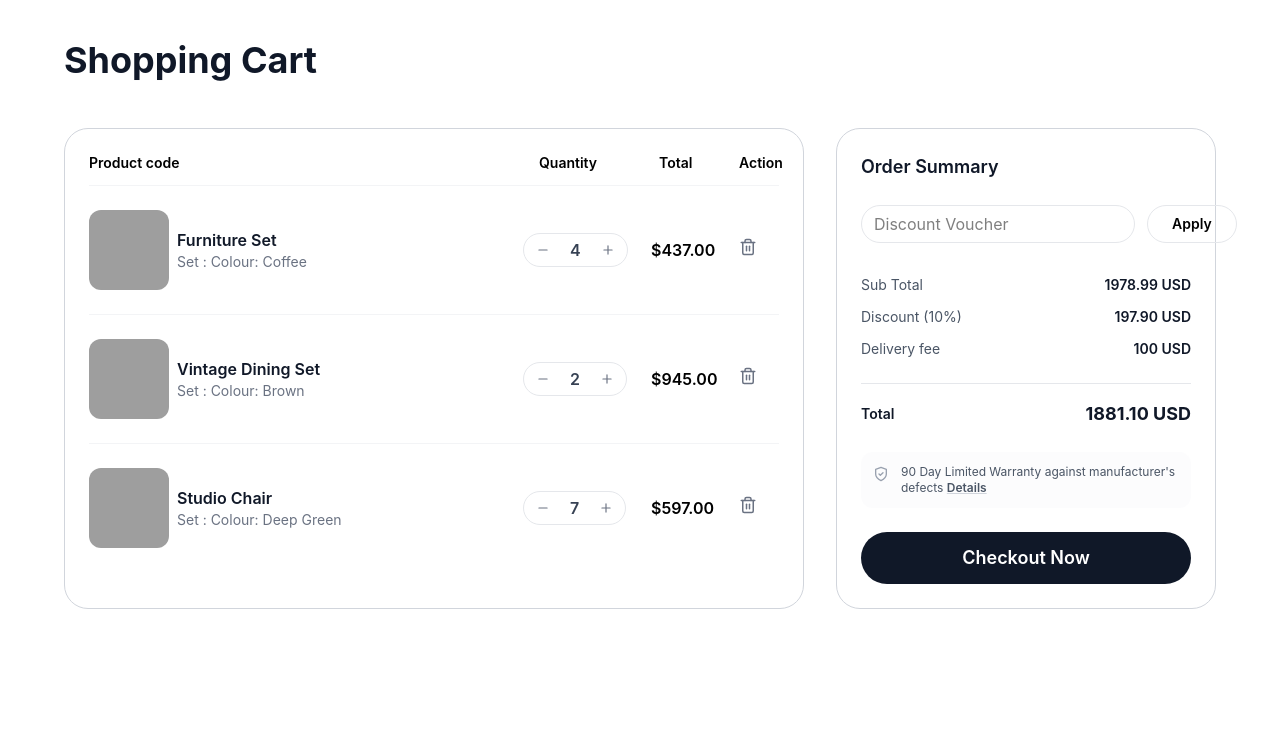
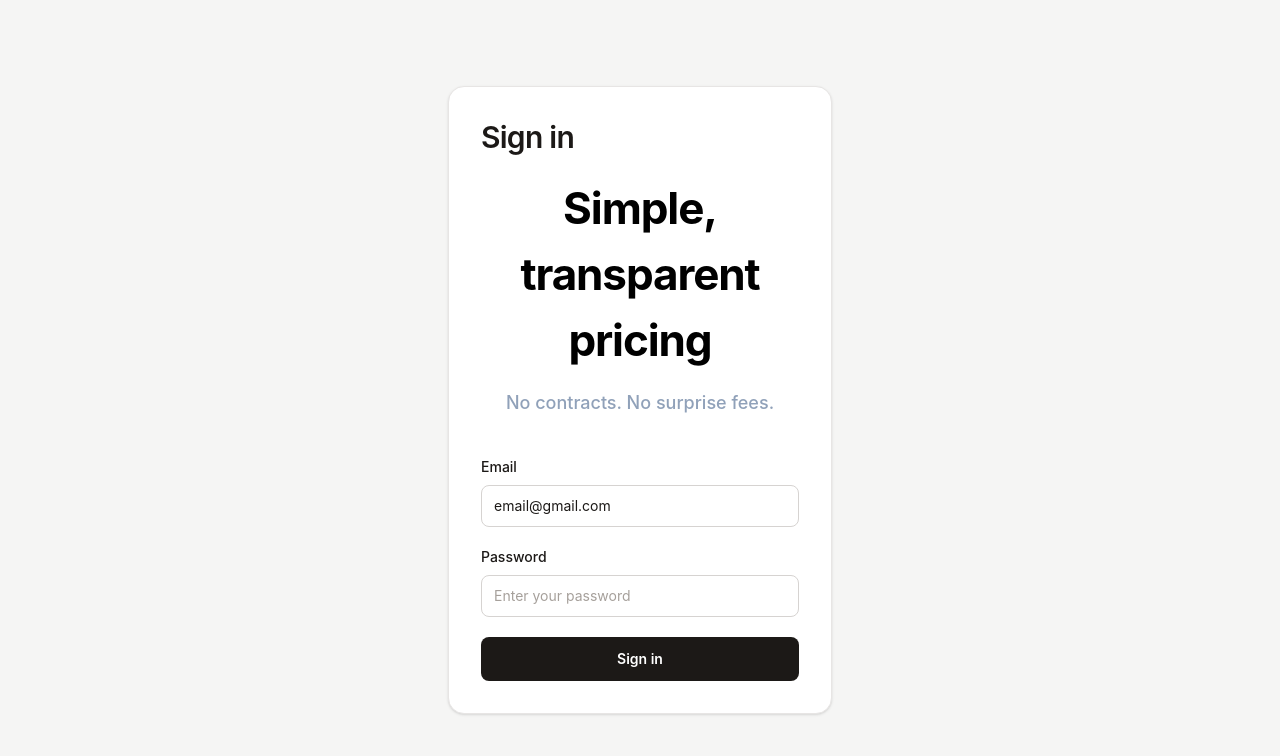
Before and after one commit to Sobindra2005/tailwind-project, a React (Vite) app: page / in a window 1280 px wide. Shown: the top 756 px of the page. Built offline with nearby package versions, Linux system fonts and the light colour scheme; grey boxes are pictures that could not be loaded.

Commit message:
feat: implement Login and Signup components for user authentication

```diff
--- a/src/App.jsx
+++ b/src/App.jsx
@@ -1,11 +1,9 @@
-import { ShoppingCart } from "./components/shoppingCart";
+import Login from "./components/Login";
+import Signup from "./components/Signup";
 
 function App() {
   return (
-    <>
-      <ShoppingCart/>
-
-    </>
+    <Login />
   );
 }
 
--- /dev/null
+++ b/src/components/Login.jsx
@@ -0,0 +1,84 @@
+import { use } from "react";
+import { useState } from "react";
+
+export function Login() {
+    const [email, setEmail] = useState('email@gmail.com')
+    const [password, setPassword] = useState('')
+
+    function handleSubmit(e) {
+        e.preventDefault();
+
+        if (password.length < 8) {
+            console.log("weak password")
+            return;
+        }
+
+        console.log("form is submitted")
+    }
+
+    return (
+        <main className="flex min-h-screen items-center justify-center bg-stone-100 px-6 py-12 text-stone-900">
+            <section className="w-full max-w-sm rounded-2xl border border-stone-200 bg-white p-8 shadow-sm">
+                <h1 className="text-3xl font-semibold tracking-tight mb-5 ">Sign in</h1>
+
+                <div>
+                    <h1 className="text-[32px] md:text-[44px] font-bold text-black mb-4 text-center tracking-tight">
+                        Simple, transparent pricing
+                    </h1>
+                    <p className="text-lg text-slate-400 mb-10 text-center font-medium">
+                        No contracts. No surprise fees.
+                    </p>
+                </div>
+
+                <form className="space-y-5" onSubmit={handleSubmit}>
+                    <div>
+                        <label className="mb-2 block text-sm font-medium" htmlFor="email">
+                            Email
+                        </label>
+                        <input
+                            className="w-full rounded-lg border border-stone-300 px-3 py-2.5 text-sm outline-none transition placeholder:text-stone-400 focus:border-amber-600 focus:ring-2 focus:ring-amber-100"
+                            id="email"
+                            name="email"
+                            placeholder="you@example.com"
+                            required
+                            type="email"
+                            value={email}
+                            onChange={(e) => {
+                                setEmail(e.target.value)
+                            }}
+                        />
+                    </div>
+
+                    <div>
+                        <div className="mb-2 flex items-center justify-between">
+                            <label className="block text-sm font-medium" htmlFor="password">
+                                Password
+                            </label>
+                        </div>
+                        <input
+                            className="w-full rounded-lg border border-stone-300 px-3 py-2.5 text-sm outline-none transition placeholder:text-stone-400 focus:border-amber-600 focus:ring-2 focus:ring-amber-100"
+                            id="password"
+                            name="password"
+                            placeholder="Enter your password"
+                            required
+                            type="password"
+                            value={password}
+                            onChange={(e) => {
+                                setPassword(e.target.value)
+                            }}
+                        />
+                    </div>
+
+                    <button
+                        className="w-full rounded-lg bg-stone-900 px-4 py-3 text-sm font-semibold text-white transition hover:bg-stone-700 focus:outline-none focus:ring-2 focus:ring-stone-400 focus:ring-offset-2"
+                        type="submit"
+                    >
+                        Sign in
+                    </button>
+                </form>
+            </section>
+        </main>
+    );
+}
+
+export default Login;
--- /dev/null
+++ b/src/components/Signup.jsx
@@ -0,0 +1,93 @@
+import { useState } from "react";
+
+function Signup() {
+
+
+    return (
+        <main className="flex min-h-screen items-center justify-center bg-stone-100 px-6 py-12 text-stone-900">
+            <section className="w-full max-w-sm rounded-2xl border border-stone-200 bg-white p-8 shadow-sm">
+                <div className="mb-8">
+                    <p className="mb-3 text-sm font-semibold uppercase tracking-[0.2em] text-amber-700">
+                        Get started
+                    </p>
+                    <h1 className="text-3xl font-semibold tracking-tight">Create account</h1>
+                    <p className="mt-2 text-sm leading-6 text-stone-500">
+                        Fill in your details to create an account.
+                    </p>
+                </div>
+
+                <form className="space-y-5" >
+                    <div>
+                        <label className="mb-2 block text-sm font-medium" htmlFor="name">
+                            Name
+                        </label>
+                        <input
+                            className="w-full rounded-lg border border-stone-300 px-3 py-2.5 text-sm outline-none transition placeholder:text-stone-400 focus:border-amber-600 focus:ring-2 focus:ring-amber-100"
+                            id="name"
+                            name="name"
+                            placeholder="Alex Morgan"
+                            required
+                            type="text"
+                        />
+                    </div>
+
+                    <div>
+                        <label className="mb-2 block text-sm font-medium" htmlFor="signup-email">
+                            Email
+                        </label>
+                        <input
+                            className="w-full rounded-lg border border-stone-300 px-3 py-2.5 text-sm outline-none transition placeholder:text-stone-400 focus:border-amber-600 focus:ring-2 focus:ring-amber-100"
+                            id="signup-email"
+                            name="email"
+                            placeholder="you@example.com"
+                            required
+                            type="email"
+                        />
+                    </div>
+
+                    <div>
+                        <label className="mb-2 block text-sm font-medium" htmlFor="signup-password">
+                            Password
+                        </label>
+                        <input
+                            className="w-full rounded-lg border border-stone-300 px-3 py-2.5 text-sm outline-none transition placeholder:text-stone-400 focus:border-amber-600 focus:ring-2 focus:ring-amber-100"
+                            id="signup-password"
+                            name="password"
+                            placeholder="Create a password"
+                            required
+                            type="password"
+                        />
+                    </div>
+
+                    <div>
+                        <label className="mb-2 block text-sm font-medium" htmlFor="confirm-password">
+                            Confirm password
+                        </label>
+                        <input
+                            className="w-full rounded-lg border border-stone-300 px-3 py-2.5 text-sm outline-none transition placeholder:text-stone-400 focus:border-amber-600 focus:ring-2 focus:ring-amber-100"
+                            id="confirm-password"
+                            name="confirmPassword"
+                            placeholder="Repeat your password"
+                            required
+                            type="password"
+                        />
+                    </div>
+
+                    <button
+                        className="w-full rounded-lg bg-stone-900 px-4 py-3 text-sm font-semibold text-white transition hover:bg-stone-700 focus:outline-none focus:ring-2 focus:ring-stone-400 focus:ring-offset-2"
+                        type="submit"
+                    >
+                        Create account
+                    </button>
+                </form>
+
+                <p className="mt-5 rounded-lg bg-emerald-50 px-3 py-2 text-center text-sm text-emerald-800">
+                    Account created for "here name".
+                </p>
+
+            </section>
+        </main>
+    );
+}
+
+export default Signup;
```
